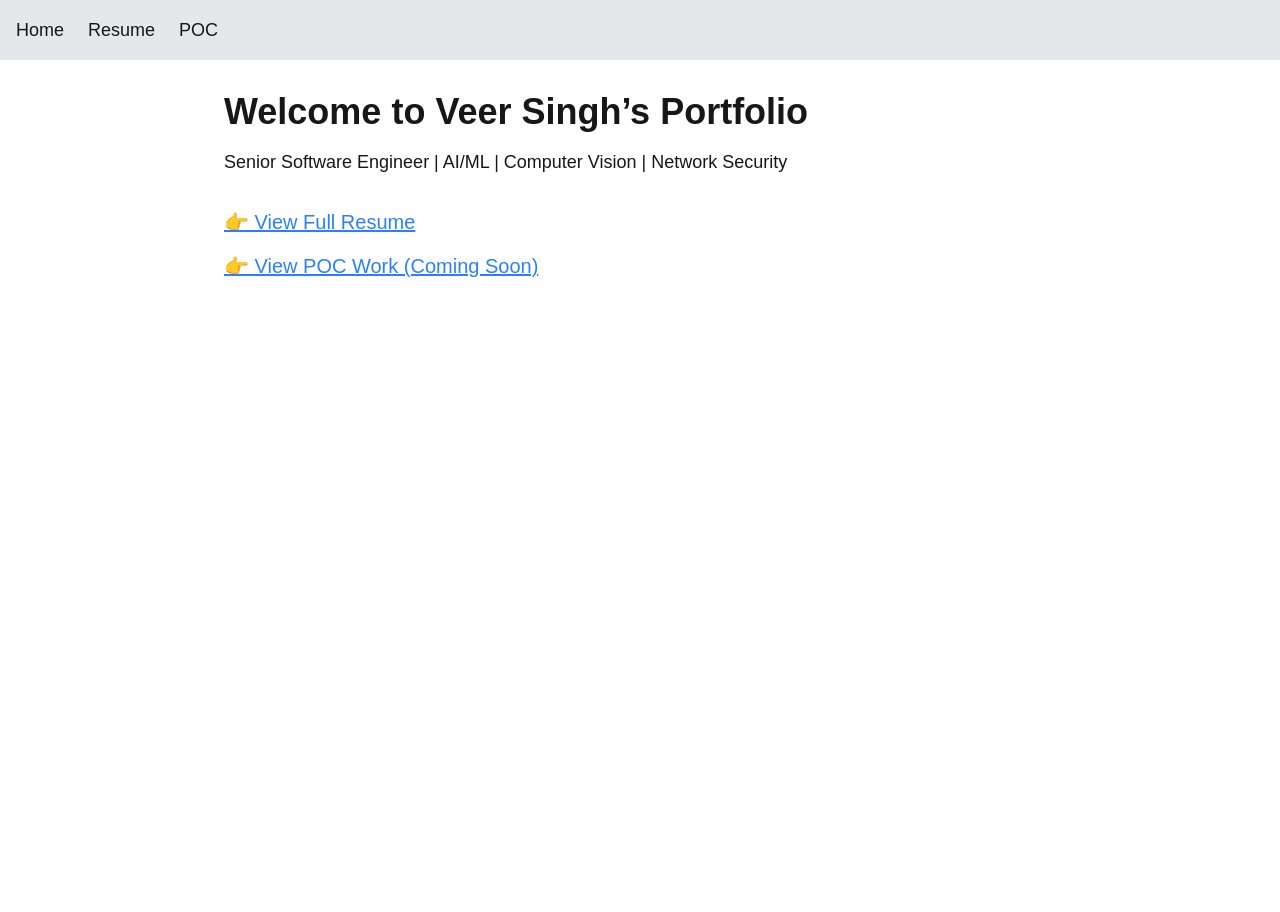
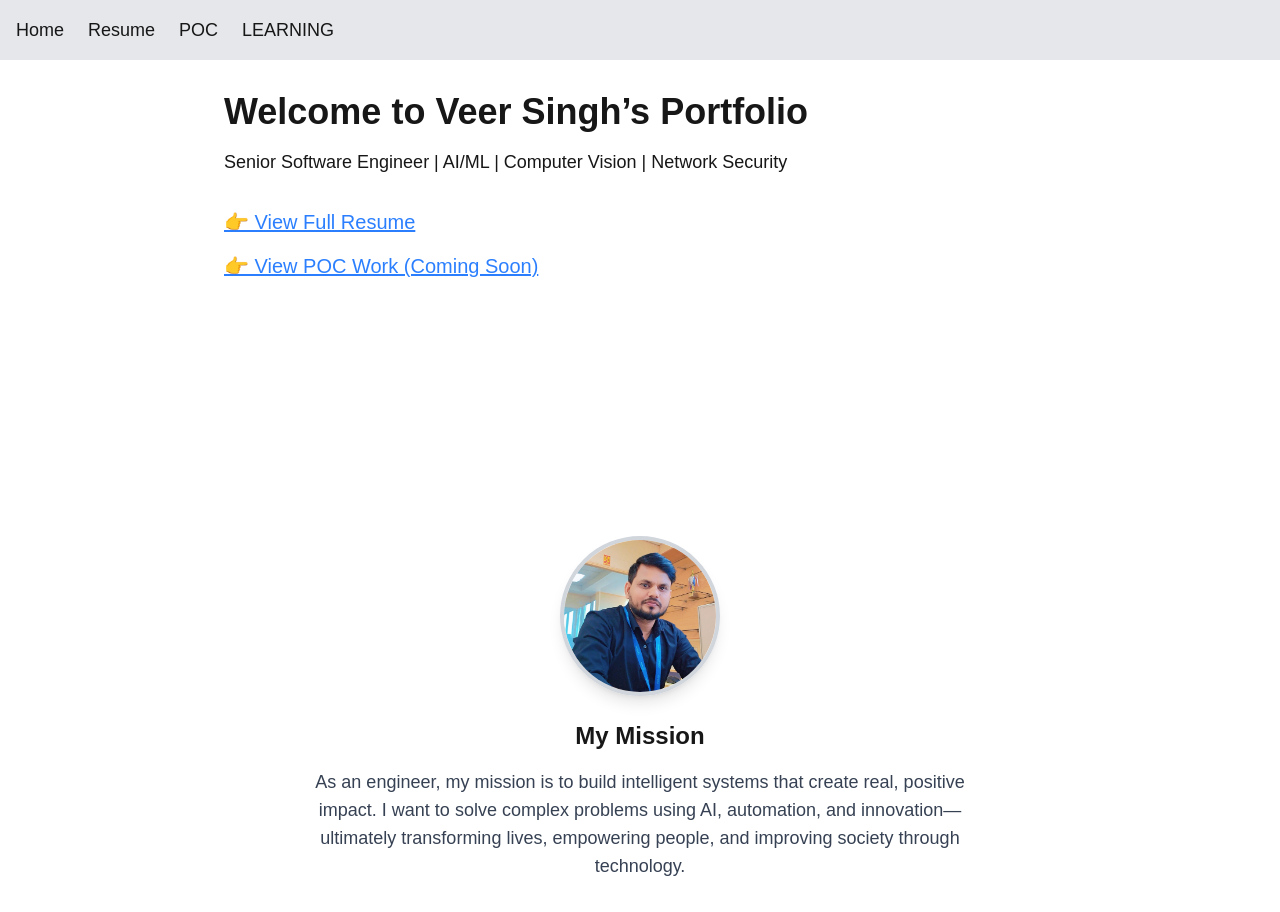
Before and after one commit to veersingh007/work_webwork, a Next.js app in the folder veer_app/: page / in a window 1280 px wide. Before the commit the page ends 860 px from the top, so only its background shows below. Built offline with nearby package versions, Linux system fonts and the light colour scheme.

Commit message:
Adding my own photo and message

```diff
--- a/veer_app/src/app/layout.js
+++ b/veer_app/src/app/layout.js
@@ -20,6 +20,7 @@ return (
 <a href="/" className="hover:underline">Home</a>
 <a href="/resume" className="hover:underline">Resume</a>
 <a href="/poc" className="hover:underline">POC</a>
+<a href="/learningpage" className="hover:underline">LEARNING</a>
 </nav>
 {children}
 </body>
--- /dev/null
+++ b/veer_app/src/app/learningpage/page.js
@@ -0,0 +1,25 @@
+
+export default function PageName() {
+  return (
+    <main>
+       <h1 className="text-4xl font-bold mb-6">Learning Content</h1>
+
+      <section className="mb-8">
+        <h2 className="text-2xl font-semibold mb-2">To Be Added Soon</h2>
+        <p className="text-lg leading-7">
+          We will be adding more details. Working on this.
+        </p>
+      </section>
+
+      <section className="mb-8">
+        <h2 className="text-2xl font-semibold mb-2">Another Section</h2>
+        <ul className="list-disc ml-6 space-y-2">
+          <li>First point</li>
+          <li>Second point</li>
+          <li>Third point</li>
+        </ul>
+      </section>
+
+    </main>
+  );
+}
--- a/veer_app/src/app/page.js
+++ b/veer_app/src/app/page.js
@@ -1,13 +1,19 @@
-// =====================
-// app/page.js (HOME PAGE)
-// =====================
+import Image from "next/image";
+
 export default function Home() {
   return (
     <main className="min-h-screen p-8 max-w-4xl mx-auto">
-<h1 className="text-4xl font-bold mb-4">Welcome to Veer Singh’s Portfolio</h1>
-<p className="text-lg mb-6">Senior Software Engineer | AI/ML | Computer Vision | Network Security</p>
 
+      {/* Title Section */}
+      <h1 className="text-4xl font-bold mb-4">
+        Welcome to Veer Singh’s Portfolio
+      </h1>
 
+      <p className="text-lg mb-6">
+        Senior Software Engineer | AI/ML | Computer Vision | Network Security
+      </p>
+
+      {/* Links */}
       <section className="mt-8 space-y-4">
         <div>
           <a href="/resume" className="text-blue-500 underline text-xl">
@@ -20,6 +26,34 @@ return (
           </a>
         </div>
       </section>
+
+      {/* Photo + Entrepreneur Message */}
+      <section className="pt-32 mt-32 flex flex-col items-center text-center">
+
+        {/* Photo */}
+        <div className="w-40 h-40 rounded-full overflow-hidden shadow-lg mb-6 border-4 border-gray-300 dark:border-gray-700">
+          <Image
+            src="/veer.jpg"
+            alt="Veer Singh"
+            width={160}
+            height={160}
+            className="object-cover"
+          />
+        </div>
+
+        {/* Vision Message */}
+        <h2 className="text-2xl font-semibold mb-4">My Mission</h2>
+
+        <p className="text-lg max-w-2xl leading-7 text-gray-700 dark:text-gray-300">
+          As an engineer, my mission is to build intelligent systems
+          that create real, positive impact.
+          I want to solve complex problems using AI, automation, and innovation—
+          ultimately transforming lives, empowering people, and improving society
+          through technology.
+        </p>
+
+      </section>
+
     </main>
   );
 }
```
Also changed, not shown: veer_app/public/veer.jpg (added). Lines whose indentation alone changed are shown as unchanged.
